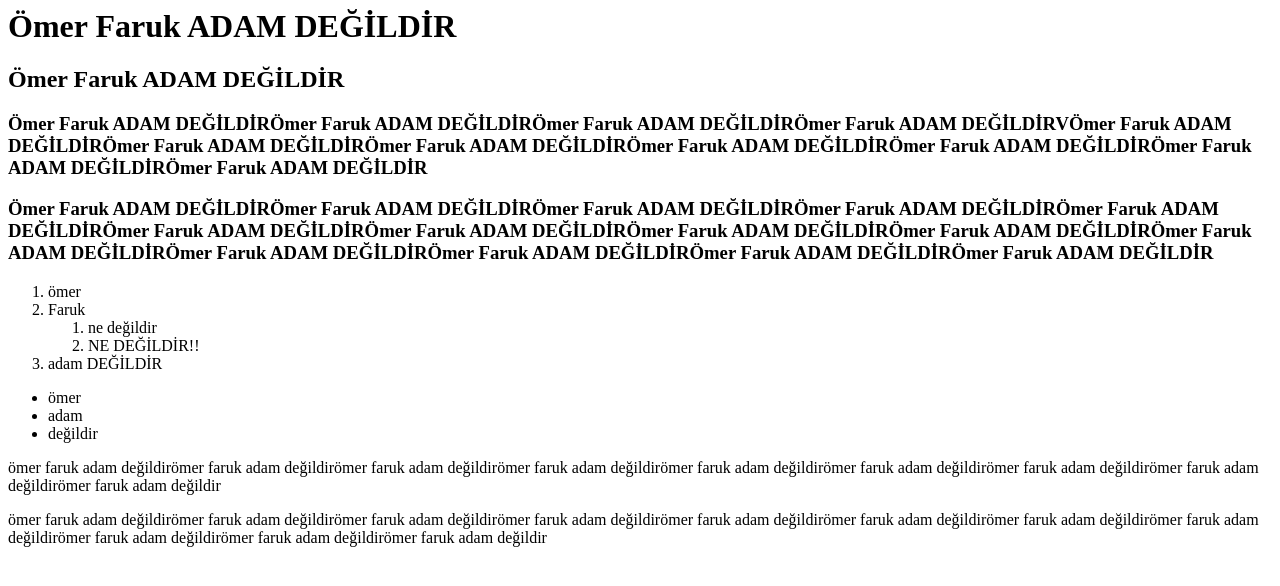
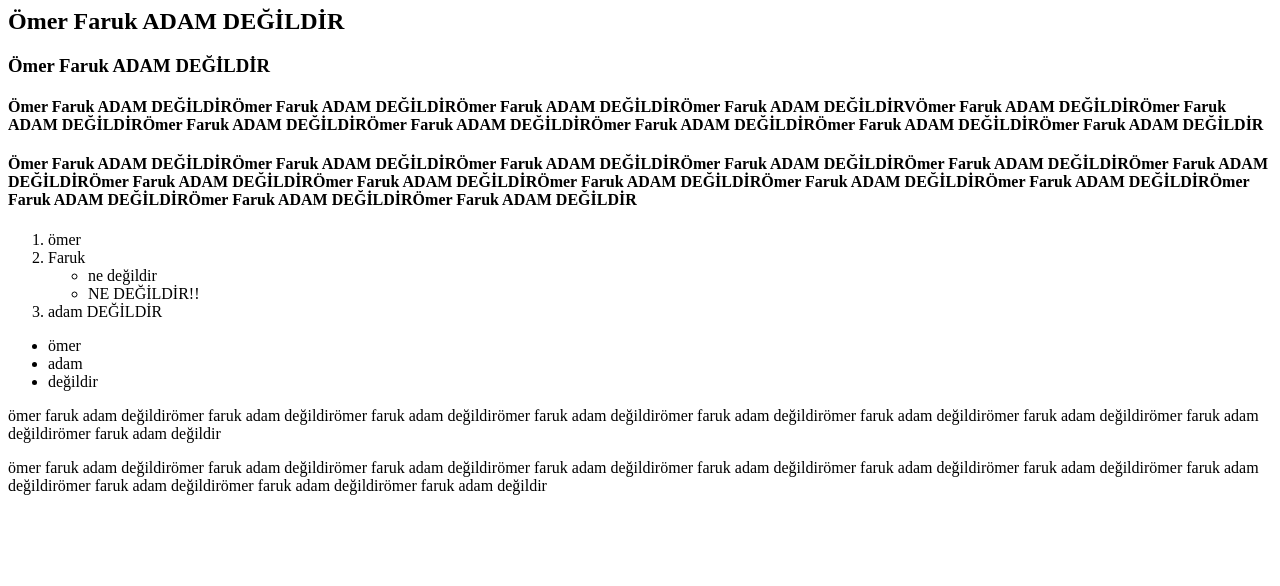
Before and after one commit to hihaho08/HTML-dev-1, a plain HTML site: page index.html in a window 1280 px wide. Drawn offline with Linux system fonts and the light colour scheme.

```diff
--- a/index.html
+++ b/index.html
@@ -3,24 +3,24 @@
     <title>Ömer Faruk ADAM DEĞİLDİR</title>
             <!--şimdi başlıyorum,önce başlık atacağım-->
 </head>
-<h1>Ömer Faruk ADAM DEĞİLDİR</h1>
+<h2>Ömer Faruk ADAM DEĞİLDİR</h2>
 <head>
 <body>
-  <h2>Ömer Faruk ADAM DEĞİLDİR</h2>
-    <h3>Ömer Faruk ADAM DEĞİLDİRÖmer Faruk ADAM DEĞİLDİRÖmer Faruk ADAM DEĞİLDİRÖmer Faruk ADAM DEĞİLDİRVÖmer Faruk ADAM DEĞİLDİRÖmer Faruk ADAM DEĞİLDİRÖmer Faruk ADAM DEĞİLDİRÖmer Faruk ADAM DEĞİLDİRÖmer Faruk ADAM DEĞİLDİRÖmer Faruk ADAM DEĞİLDİRÖmer Faruk ADAM DEĞİLDİR</h3>
+  <h3>Ömer Faruk ADAM DEĞİLDİR</h3>
+    <h4>Ömer Faruk ADAM DEĞİLDİRÖmer Faruk ADAM DEĞİLDİRÖmer Faruk ADAM DEĞİLDİRÖmer Faruk ADAM DEĞİLDİRVÖmer Faruk ADAM DEĞİLDİRÖmer Faruk ADAM DEĞİLDİRÖmer Faruk ADAM DEĞİLDİRÖmer Faruk ADAM DEĞİLDİRÖmer Faruk ADAM DEĞİLDİRÖmer Faruk ADAM DEĞİLDİRÖmer Faruk ADAM DEĞİLDİR</h4>
 </head>
 </body>
-    <h3>Ömer Faruk ADAM DEĞİLDİRÖmer Faruk ADAM DEĞİLDİRÖmer Faruk ADAM DEĞİLDİRÖmer Faruk ADAM DEĞİLDİRÖmer Faruk ADAM DEĞİLDİRÖmer Faruk ADAM DEĞİLDİRÖmer Faruk ADAM DEĞİLDİRÖmer Faruk ADAM DEĞİLDİRÖmer Faruk ADAM DEĞİLDİRÖmer Faruk ADAM DEĞİLDİRÖmer Faruk ADAM DEĞİLDİRÖmer Faruk ADAM DEĞİLDİRÖmer Faruk ADAM DEĞİLDİRÖmer Faruk ADAM DEĞİLDİR</h3>
+    <h4>Ömer Faruk ADAM DEĞİLDİRÖmer Faruk ADAM DEĞİLDİRÖmer Faruk ADAM DEĞİLDİRÖmer Faruk ADAM DEĞİLDİRÖmer Faruk ADAM DEĞİLDİRÖmer Faruk ADAM DEĞİLDİRÖmer Faruk ADAM DEĞİLDİRÖmer Faruk ADAM DEĞİLDİRÖmer Faruk ADAM DEĞİLDİRÖmer Faruk ADAM DEĞİLDİRÖmer Faruk ADAM DEĞİLDİRÖmer Faruk ADAM DEĞİLDİRÖmer Faruk ADAM DEĞİLDİRÖmer Faruk ADAM DEĞİLDİR</h4>
 </html>
 </body>
              <!--paragraf kullanmadan başlık etiketi ile daha güzel oldu-->
 <ol>
   <li>ömer</li>
   <li>Faruk
-    <ol>
+    <ul>
       <li>ne değildir</li>
       <li>NE DEĞİLDİR!!</li>
-    </ol>
+    </ul>
   </li>
   <li>adam DEĞİLDİR</li>
 </ol>
```
